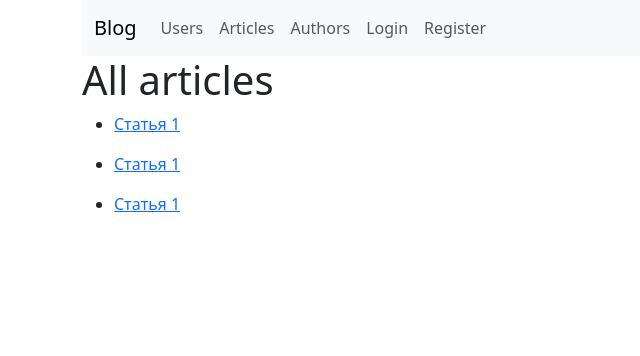
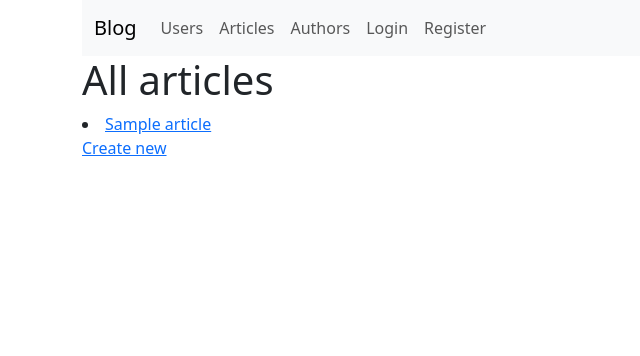
Before and after one commit to pdfknit/12_flaskProject, a Flask app: page /articles/ in a window 1280 px wide. Shown: the top 356 px of the page, without its empty margins (0-640 px from the left). Run offline with Flask 2, Linux system fonts and the light colour scheme; tables that the repository leaves empty hold one stand-in row (values such as "Sample post").

Commit message:
yasenkova_lesson_06

```diff
--- a/articles/views.py
+++ b/articles/views.py
@@ -1,30 +1,57 @@
-from flask import Blueprint, render_template
+from flask import Blueprint, render_template, request, current_app, redirect, url_for
+from flask_login import login_required, current_user
+from sqlalchemy.exc import IntegrityError
 from werkzeug.exceptions import NotFound
 
-ARTICLES = {
-    1: 'Статья 1',
-    2: 'Статья 1',
-    3: 'Статья 1',
-}
+from forms.article import CreateArticleForm
+from models import Article, Author
+from models.database import db
+
 article = Blueprint(name='article', import_name=__name__, static_folder='../static', url_prefix='/articles')
 
 
-# USERS = ['Alice', 'Vlad', 'Sonya']
+@article.route("/")
+def articles_list():
+    all_articles = Article.query.all()
+    one_article = 1
+    return render_template("article/articles_list.html", all_articles=all_articles)
+
+#
+# @article.route('/<int:pk>')
+# def get_article(pk):
+#     curr_article = Article.query.filter_by(id=pk).one_or_none()
+#     if curr_article is None:
+#         raise NotFound
+#     return render_template("articles/article_details.html", article=article)
 
 
-@article.route('/')
-def articles_list():
-    return render_template('article/articles_list.html',
-                           articles=ARTICLES
-                           )
+@article.route("/<int:article_id>/")
+def article_details(article_id):
+    articles = Article.query.filter_by(id=article_id).one_or_none()
+    if articles is None:
+        raise NotFound
+    return render_template("article/details.html", article=articles)
 
-
-@article.route('/<int:pk>')
-def get_article(pk: int):
-    try:
-        title = ARTICLES[pk]
-    except KeyError:
-        raise NotFound(f'Article {pk} is not found')
-    return render_template('article/article_details.html',
-                           title=title
-                           )
+@article.route("/create/", methods=["GET", "POST"], endpoint="create")
+@login_required
+def create_article():
+    error = None
+    form = CreateArticleForm(request.form)
+    if request.method == "POST":
+        current_article = Article(title=form.title.data.strip(), body=form.body.data)
+        db.session.add(current_article)
+        if current_user.author:
+            current_article.author = current_user.author
+        else:
+            author = Author(user_id=current_user.id)
+            db.session.add(author)
+            db.session.flush()
+            current_article.author = current_user.author
+        try:
+            db.session.commit()
+        except IntegrityError:
+            current_app.logger.exception("Could not create a new article!")
+            error = "Could not create article!"
+        else:
+            return redirect(url_for("article.article_details", article_id=int(current_article.id)))
+    return render_template("article/create.html", form=form, error=error)
--- a/author/views.py
+++ b/author/views.py
@@ -7,4 +7,4 @@ authors = Blueprint(name='authors', import_name=__name__, static_folder='../stat
 @authors.route("/", endpoint="list")
 def authors_list():
     authors = Author.query.all()
-    return render_template("authors/list.html", authors=authors)
+    return render_template("author/list.html", authors=authors)
--- a/models/user.py
+++ b/models/user.py
@@ -1,9 +1,9 @@
-import flask_bcrypt
 from flask_login import UserMixin
 from sqlalchemy import Column, Integer, String, Boolean, LargeBinary
 from sqlalchemy.orm import relationship
 
 from models.database import db
+from security import flask_bcrypt
 
 
 class User(db.Model, UserMixin):
--- a/templates/article/articles_list.html
+++ b/templates/article/articles_list.html
@@ -6,11 +6,13 @@
     <div class="row">
         <div class="col">
             <h1>All articles</h1>
-            {% for article_id in articles %}
-                <ul>
-                    <li><a href="{{ url_for('article.get_article', pk=article_id) }}">{{ articles[article_id] }}</a></li>
-                </ul>
+            {% for article in all_articles %}
+                <li>
+                    <a href="{{ url_for('article.article_details', article_id=article.id) }}">{{ article.title }}</a>
+                </li>
             {% endfor %}
+
+            <a href="{{ url_for('article.create') }}">Create new</a>
         </div>
     </div>
 
--- a/templates/author/list.html
+++ b/templates/author/list.html
@@ -9,7 +9,7 @@
             <ul>
                 {% for author in authors %}
                     <li>
-                        #{{ author.id }} ({{ author.user.username }})
+                        {{ author.id }} ({{ author.user.username }})
                     </li>
                 {% endfor %}
             </ul>
--- a/templates/base.html
+++ b/templates/base.html
@@ -30,7 +30,7 @@
                 <h1>All articles</h1>
                 {% for article_id in articles %}
                     <ul>
-                        <li><a href="{{ url_for('article.get_article', pk=article_id) }}">{{ articles[article_id] }}</a>
+                        <li><a href="{{ url_for('article.article_details', article_id=article_id) }}">{{ articles[article_id] }}</a>
                         </li>
                     </ul>
                 {% endfor %}
--- a/templates/navbar.html
+++ b/templates/navbar.html
@@ -5,7 +5,7 @@
             <div class="navbar-nav">
                 <a class="nav-link" aria-current="page" href="{{ url_for('user.user_list') }}">Users</a>
                 <a class="nav-link" aria-current="page" href="{{ url_for('article.articles_list') }}">Articles</a>
-                <a class="nav-link" aria-current="page" href="{{ url_for('authors.authors_list') }}">Authors</a>
+                <a class="nav-link" aria-current="page" href="{{ url_for('authors.list') }}">Authors</a>
                 {% if current_user.is_authenticated %}
                     <a class="nav-link" href="{{ url_for('auth_app.logout') }}">Logout</a>
                     <a>Hello, {{ current_user.username }}</a>
--- a/user/views.py
+++ b/user/views.py
@@ -9,7 +9,6 @@ user = Blueprint(name='user', import_name=__name__, static_folder='../static', u
 @user.route('/')
 def user_list():
     users = User.query.all()
-    print('!!!!', users)
     return render_template('user/users_list.html',
                            users=users
                            )
```
Also changed, not shown: forms/article.py (added, +14 -0 lines), templates/article/create.html (added, +25 -0 lines), templates/article/details.html (added, +12 -0 lines).
